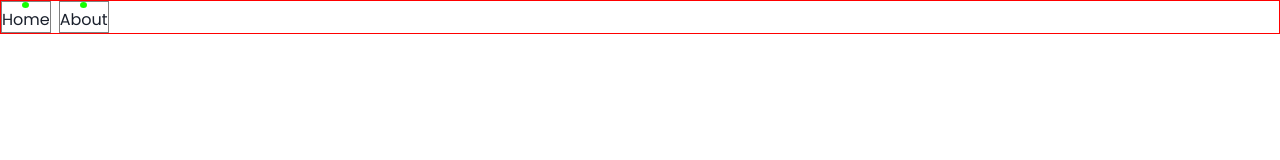
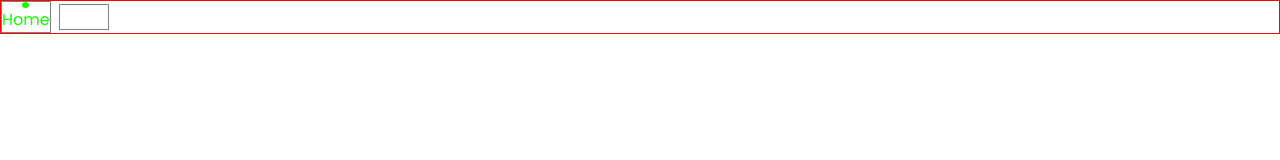
Before and after one commit to dzikriqalampacil/personal-website, a Next.js app: page / in a window 1280 px wide. Shown: the top 160 px of the page. Built offline with nearby package versions, Linux system fonts and the light colour scheme.

Commit message:
feat: implement more design system

```diff
--- a/ui/component/Navbar.jsx
+++ b/ui/component/Navbar/index.jsx
@@ -1,11 +1,11 @@
 import { HStack, Flex, Text, Box } from '@chakra-ui/react'
 import React from 'react'
 
-function Item({ text, ...rest }) {
+function Item({ text, isActive, ...rest }) {
     return (
         <Flex border='1px' borderColor='gray' direction={'column'} alignItems="center">
-            <Box borderRadius={'50%'} bg={'#13FF00'} width='7px' height='6px' />
-            <Text>{text}</Text>
+            {isActive && <Box borderRadius={'50%'} bg={'brand.green'} width='7px' height='6px' />}
+            <Text color={isActive ? 'brand.green' : 'brand.white'}>{text}</Text>
         </Flex>
     )
 }
@@ -13,8 +13,8 @@ function Item({ text, ...rest }) {
 function Navbar() {
     return (
         <HStack border='1px' borderColor='red'  >
-            <Item text='Home' />
-            <Item text='About' />
+            <Item text='Home' isActive={true} />
+            <Item text='About' isActive={false} />
         </HStack>
     )
 }
--- a/ui/theme/index.js
+++ b/ui/theme/index.js
@@ -1,6 +1,15 @@
 import { extendTheme, theme as base } from "@chakra-ui/react";
 
 const theme = extendTheme({
+    colors: {
+        brand: {
+            green: "#13FF00",
+            black: "#202020",
+            blackless: "#3F3F3F",
+            gray: "#E2E2E2",
+            white: "#FFFFFF",
+        },
+    },
     fonts: {
         heading: `Poppins, ${base.fonts?.heading}`,
         body: `Poppins, ${base.fonts?.body}`,
```
Also changed, not shown: ui/component/Hero/index.jsx (added, +9 -0 lines).
